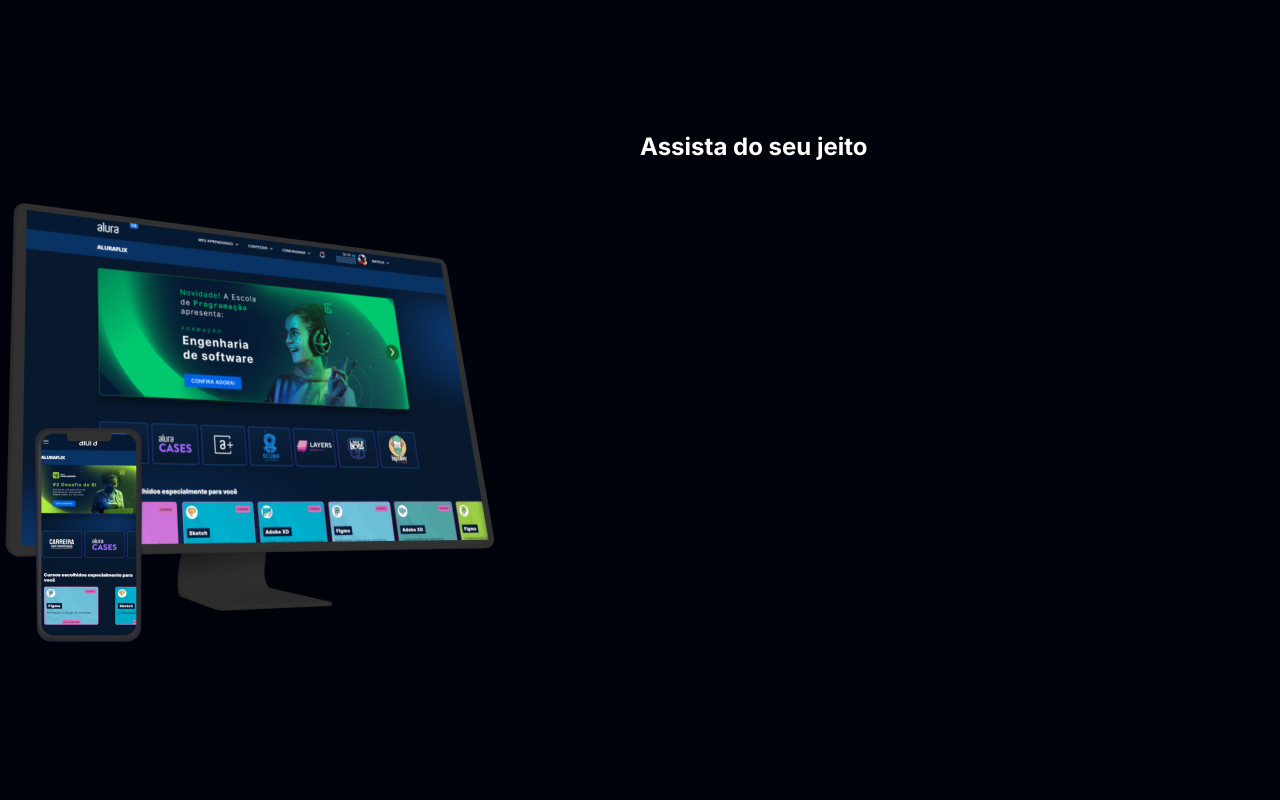
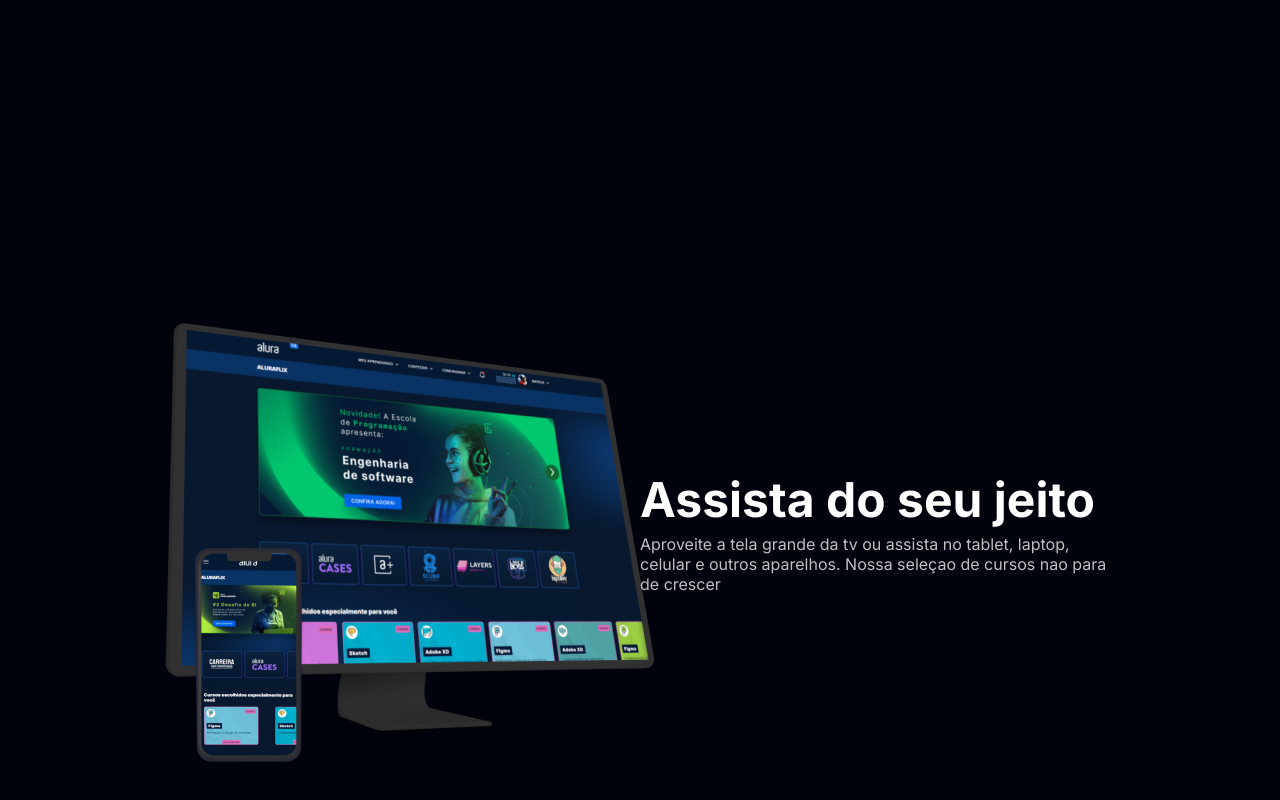
Before and after one commit to fernandorudnikmadeira/projetodoiscerto, a plain HTML site: page aluraplus-aula03/index.html in a window 1280 px wide. Shown: the part 668-1468 px from the top of the page. Drawn offline with Linux system fonts and the light colour scheme.

Commit message:
Add files via upload

```diff
--- a/aluraplus-aula03/index.html
+++ b/aluraplus-aula03/index.html
@@ -27,6 +27,7 @@
         <img src="img/Plataformas.png" alt="Um monitor e um celular com a alura plus aberta" class="secundario__imagem">
         <div class="container__descricao">
             <h2 class="descricao__titulo">Assista do seu jeito</h2>
+            <p class="descricao__texto">Aproveite a tela grande da tv ou assista no tablet, laptop, celular e outros aparelhos. Nossa seleçao de cursos nao para de crescer</p>
         </div>
 
     </section>
--- a/aluraplus-aula03/styles.css
+++ b/aluraplus-aula03/styles.css
@@ -65,3 +65,19 @@ body {
 .container__caixa {
     margin: 0 6em;
 }
+.secundaria__imagem{
+    width: 80%;
+}
+.secundario{
+    align-items: center;
+    margin: 0 10em;
+}
+.descricao__titulo{
+    font-weight: 700;
+    font-size: 48px;
+    color: var(--branco-principal);
+    margin-bottom: 0.1em;
+}
+.descricao__texto{
+    color: var(--cinza-secundario);
+}
```
